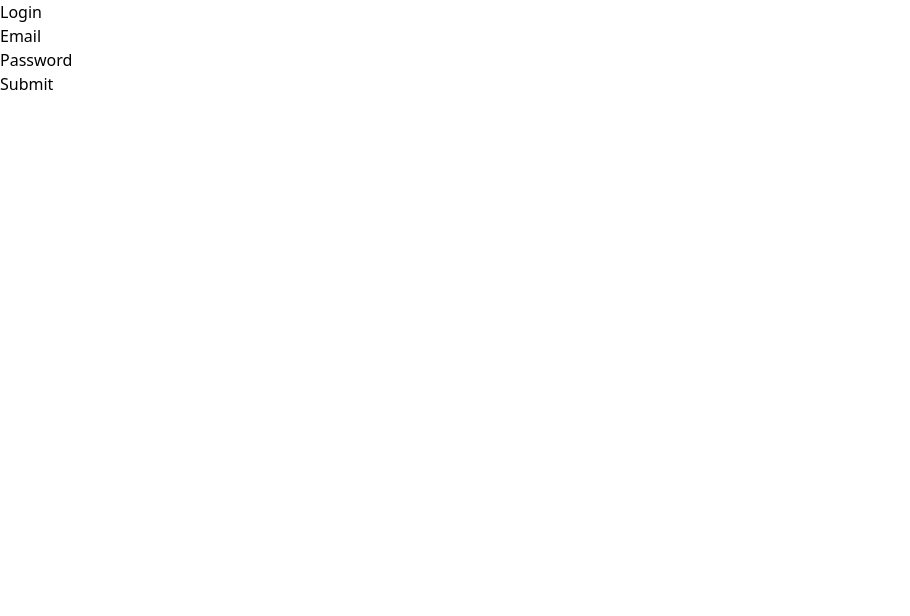
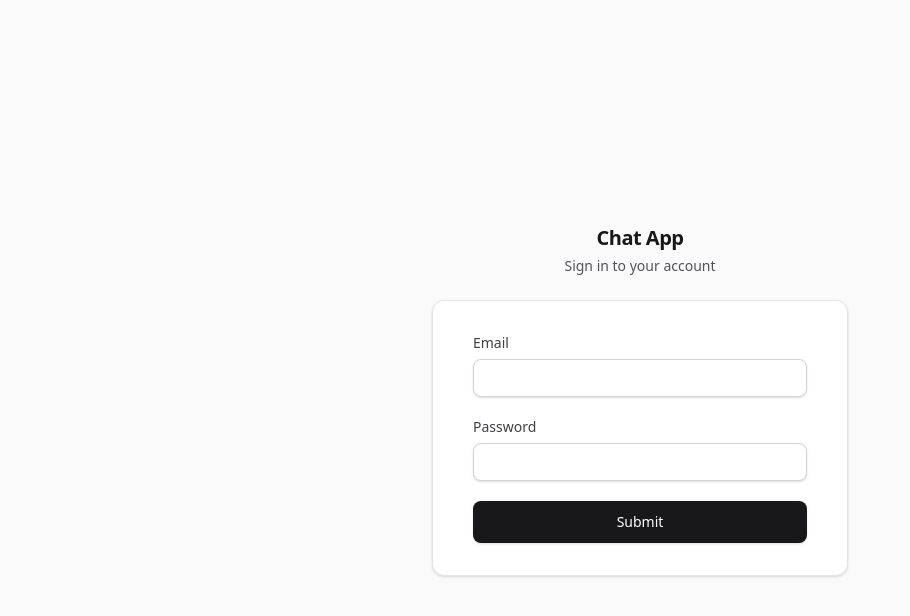
Before and after one commit to moinsayed7/chat-app-frontend, a Next.js app: page /login in a window 1280 px wide. Shown: the top 616 px of the page, without its empty margins (0-910 px from the left). Built offline with nearby package versions, Linux system fonts and the light colour scheme.

Commit message:
Full app styling

```diff
--- a/src/app/ChatRoom.tsx
+++ b/src/app/ChatRoom.tsx
@@ -46,22 +46,24 @@ export function ChatRoom({
     };
   }, []);
 
-  return (
-    <>
+  return (<div className="flex flex-col h-[calc(100vh-3rem)] max-w-4xl mx-auto bg-white border border-zinc-200 rounded-2xl shadow-xs overflow-hidden">
   {socket && (
-        <>
+    <div className="flex flex-col h-full min-h-0">
+      <div className="flex-1 overflow-y-auto min-h-0 p-4 sm:p-6">
         <MessageList
           initialMessages={messages}
           currentUserId={currentUserId}
           socket={socket}
         />
+      </div>
 
+      <div className="border-t border-zinc-200 bg-white p-4 shrink-0">
         <ChatForm
           receiverId={receiverId}
           socket={socket}
         />
-        </>
+      </div>
+    </div>
   )}
-    </>
-  );
+</div>);
 }
--- a/src/app/MessageList.tsx
+++ b/src/app/MessageList.tsx
@@ -18,13 +18,13 @@ export function MessageList({
 }: {
   initialMessages: Message[];
   currentUserId: string;
-  socket: Socket ;
+  socket: Socket;
 }) {
   const [messages, setMessages] = useState<Message[]>(initialMessages);
 
-  useEffect(()=>{
-      setMessages(initialMessages)
-  },[initialMessages])
+  useEffect(() => {
+    setMessages(initialMessages);
+  }, [initialMessages]);
 
   useEffect(() => {
     function handleNewMessage(msg: Message) {
@@ -43,20 +43,19 @@ export function MessageList({
   }, [socket]);
 
   return (
-    <div>
+    <div className="space-y-3 py-2">
       {messages.map((ele) =>
         ele.senderId === currentUserId ? (
-          <div key={ele._id}>
-            <p className="bg-green-300 w-fit px-4 py-2 rounded-2xl mt-2">
+          <div key={ele._id} className="flex justify-end">
+            <p className="bg-zinc-900 text-white max-w-[75%] sm:max-w-[65%] px-4 py-2.5 rounded-2xl rounded-tr-xs text-sm leading-relaxed shadow-xs">
               {ele.text}
             </p>
           </div>
         ) : (
-          <div
-            key={ele._id}
-            className="bg-gray-300 w-fit px-4 py-2 rounded-2xl mt-2"
-          >
+          <div key={ele._id} className="flex justify-start">
+            <div className="bg-zinc-100 text-zinc-900 border border-zinc-200/80 max-w-[75%] sm:max-w-[65%] px-4 py-2.5 rounded-2xl rounded-tl-xs text-sm leading-relaxed shadow-xs">
               {ele.text}
+            </div>
           </div>
         ),
       )}
--- a/src/app/SearchBar.tsx
+++ b/src/app/SearchBar.tsx
@@ -23,20 +23,29 @@ export function SearchBar({
     sendSearchText(search.trim());
   }
 
-  return (
-    <div>
-      <form onSubmit={handleSubmit}>
-        <label htmlFor="search">Find </label>
+  return (<div className="w-full">
+  <form onSubmit={handleSubmit} className="flex items-center gap-3">
+    <label htmlFor="search" className="text-sm font-medium text-zinc-700 shrink-0">
+      Find
+    </label>
+    <div className="relative flex-1">
       <input
         value={search}
         type="text"
         id="search"
+        placeholder="Type to search..."
         onChange={(e) => {
           setSearch(e.target.value);
         }}
+        className="w-full px-4 py-2.5 text-zinc-900 bg-zinc-50 border border-zinc-200 rounded-xl focus:outline-none focus:bg-white focus:border-zinc-900 focus:ring-1 focus:ring-zinc-900 text-sm transition-all placeholder-zinc-400 shadow-xs"
       />
+    </div>
+    <button
+      type="submit"
+      className="px-5 py-2.5 bg-zinc-900 hover:bg-zinc-800 active:bg-zinc-950 text-white font-medium rounded-xl text-sm transition-colors shadow-xs shrink-0 cursor-pointer"
+    >
+      Search
+    </button>
   </form>
-      <button type="submit">Search</button>
-    </div>
-  );
+</div>);
 }
--- a/src/app/SearchedUsers.tsx
+++ b/src/app/SearchedUsers.tsx
@@ -42,12 +42,21 @@ export function SearchedUsers({ searchText }: { searchText: string }) {
     fetchUsers();
   }, [searchText]);
 
-  return (
-    <div>
-      {users.map((ele) => (
-        <Link  key={ele._id} href={`/conversations/${ele._id}`}>
-        <div >{ele.username}</div></Link>
-      ))}
-    </div>
-  );
+  return (<div className="space-y-2 mt-4">
+  {users.map((ele) => (
+    <Link key={ele._id} href={`/conversations/${ele._id}`}>
+      <div className="group flex items-center justify-between p-3.5 bg-white hover:bg-zinc-50 border border-zinc-200/80 hover:border-zinc-300 rounded-xl transition-all duration-150 shadow-xs">
+        <div className="flex items-center space-x-3">
+          <div className="h-10 w-10 rounded-full bg-zinc-900 text-white font-medium flex items-center justify-center text-sm shrink-0">
+            {ele.username ? ele.username.charAt(0).toUpperCase() : "?"}
+          </div>
+          <span className="font-semibold text-zinc-900 text-sm">{ele.username}</span>
+        </div>
+        <span className="text-xs font-medium text-zinc-400 group-hover:text-zinc-700 transition-colors pr-2">
+          Chat →
+        </span>
+      </div>
+    </Link>
+  ))}
+</div>);
 }
--- a/src/app/chatForm.tsx
+++ b/src/app/chatForm.tsx
@@ -49,10 +49,10 @@ export function ChatForm({
     setText("");
   }
 
-  return (
-    <form onSubmit={handleSubmit}>
+  return (<form onSubmit={handleSubmit} className="relative">
+  <div className="flex items-center gap-2">
     <input
-        className="border-2"
+      className="w-full px-4 py-2.5 text-zinc-900 bg-zinc-50 border border-zinc-200 rounded-xl focus:outline-none focus:bg-white focus:border-zinc-900 focus:ring-1 focus:ring-zinc-900 text-sm transition-all placeholder-zinc-400 shadow-xs"
       value={text}
       type="text"
       placeholder="Message"
@@ -60,8 +60,13 @@ export function ChatForm({
         setText(eve.target.value);
       }}
     />
-      <button type="submit">Send</button>
-      {error && <p>{error}</p>}
-    </form>
-  );
+    <button
+      type="submit"
+      className="px-5 py-2.5 bg-zinc-900 hover:bg-zinc-800 active:bg-zinc-950 text-white font-medium rounded-xl text-sm transition-colors shadow-xs shrink-0 cursor-pointer"
+    >
+      Send
+    </button>
+  </div>
+  {error && <p className="text-xs text-red-600 mt-2 font-medium">{error}</p>}
+</form>);
 }
--- a/src/app/conversations/page.tsx
+++ b/src/app/conversations/page.tsx
@@ -66,18 +66,36 @@ export default function Conversations() {
     const otherUsername = otherId?.username;
 
     return (
-      <Link key={ele._id} href={`/conversations/${otherId?._id}`}>
-        <div className="border">
-          <p className="font-bold">{otherUsername}</p>
-          <p>{text}</p>
+    <Link key={ele._id} href={`/conversations/${otherId?._id}`}>
+      <div className="group relative bg-white hover:bg-zinc-50/80 border border-zinc-200/80 hover:border-zinc-300 rounded-xl p-4 sm:p-5 transition-all duration-150 shadow-xs hover:shadow-sm">
+        <div className="flex items-center justify-between gap-4">
+          <div className="flex items-center space-x-4 min-w-0">
+            <div className="h-12 w-12 rounded-full bg-zinc-900 text-white font-semibold flex items-center justify-center shrink-0 text-base shadow-xs">
+              {otherUsername ? otherUsername.charAt(0).toUpperCase() : "?"}
+            </div>
+            <div className="min-w-0 space-y-1">
+              <p className="font-semibold text-zinc-900 text-base truncate">{otherUsername}</p>
+              <p className="text-zinc-500 text-sm truncate">{text}</p>
+            </div>
+          </div>
+          <div className="shrink-0 text-zinc-400 group-hover:text-zinc-600 transition-colors pr-2">
+            <svg className="w-5 h-5" fill="none" stroke="currentColor" viewBox="0 0 24 24">
+              <path strokeLinecap="round" strokeLinejoin="round" strokeWidth="2" d="M9 5l7 7-7 7" />
+            </svg>
+          </div>
         </div>
-      </Link>
-    );
-  });
+      </div>
+    </Link>
+  );
+});
 
   return (
-    <div>
-      <div>{convoUi}</div>
+    <div className="max-w-4xl mx-auto p-4 sm:p-6 lg:p-8 w-full">
+      <div className="mb-8 border-b border-zinc-200 pb-4">
+        <h1 className="text-2xl font-bold tracking-tight text-zinc-900">Conversations</h1>
+        <p className="text-sm text-zinc-500 mt-1">Select a conversation to start messaging</p>
+      </div>
+      <div className="grid gap-3">{convoUi}</div>
     </div>
   );
 }
--- a/src/app/login/page.tsx
+++ b/src/app/login/page.tsx
@@ -51,12 +51,26 @@ export default function Login() {
   }
 
   return (
+    <div className="min-h-screen bg-zinc-50 flex flex-col justify-center py-12 sm:px-6 lg:px-8">
+      <div className="sm:mx-auto sm:w-full sm:max-w-md text-center">
+        <h1 className="text-xl font-bold tracking-tight text-zinc-900 mb-1">
+          Chat App
+        </h1>
+        <h2 className="text-sm text-zinc-600">
+          Sign in to your account
+        </h2>
+      </div>
+
+      <div className="mt-6 sm:mx-auto sm:w-full sm:max-w-md px-4">
+        <div className="bg-white py-8 px-6 shadow-sm border border-zinc-200 rounded-xl sm:px-10">
+          <form onSubmit={handleSubmit} className="space-y-5">
             <div>
-      Login
-      <form onSubmit={handleSubmit}>
-        <div>
-          <div>
-            <label htmlFor="email">Email</label>
+              <label
+                htmlFor="email"
+                className="block text-sm font-medium text-zinc-700 mb-1.5"
+              >
+                Email
+              </label>
               <input
                 id="email"
                 type="text"
@@ -64,11 +78,17 @@ export default function Login() {
                 onChange={(eve) => {
                   setEmail(eve.target.value);
                 }}
+                className="w-full px-3.5 py-2 text-zinc-900 bg-white border border-zinc-300 rounded-lg shadow-sm placeholder-zinc-400 text-sm focus:outline-none focus:border-zinc-900 focus:ring-1 focus:ring-zinc-950 transition-colors"
               />
             </div>
 
             <div>
-            <label htmlFor="password">Password</label>
+              <label
+                htmlFor="password"
+                className="block text-sm font-medium text-zinc-700 mb-1.5"
+              >
+                Password
+              </label>
               <input
                 id="password"
                 type="password"
@@ -76,16 +96,26 @@ export default function Login() {
                 onChange={(eve) => {
                   setPassword(eve.target.value);
                 }}
+                className="w-full px-3.5 py-2 text-zinc-900 bg-white border border-zinc-300 rounded-lg shadow-sm placeholder-zinc-400 text-sm focus:outline-none focus:border-zinc-900 focus:ring-1 focus:ring-zinc-950 transition-colors"
               />
             </div>
 
-          {error && <div className="text-red-500">{error}</div>}
+            {error && (
+              <div className="text-sm text-red-600 bg-red-50 border border-red-200 px-3 py-2 rounded-lg">
+                {error}
+              </div>
+            )}
 
-          <button disabled={isLoading} type="submit">
-            Submit
+            <button
+              disabled={isLoading}
+              type="submit"
+              className="w-full py-2.5 px-4 border border-transparent rounded-lg text-sm font-medium text-white bg-zinc-900 hover:bg-zinc-800 active:bg-zinc-950 focus:outline-none focus:ring-2 focus:ring-offset-2 focus:ring-zinc-900 disabled:opacity-50 disabled:cursor-not-allowed transition-colors shadow-sm"
+            >
+              {isLoading ? "Signing in..." : "Submit"}
             </button>
+          </form>
         </div>
-      </form>
+      </div>
     </div>
   );
 }
--- a/src/app/register/page.tsx
+++ b/src/app/register/page.tsx
@@ -31,12 +31,15 @@ export default function Register() {
     let result;
 
     try {
-      response = await fetch(`${process.env.NEXT_PUBLIC_BACKEND_URL}/auth/register`, {
-        method: "POST",
-        headers: { "Content-Type": "application/json" },
-        body: JSON.stringify(data),
-        credentials: "include",
-      });
+      response = await fetch(
+        `${process.env.NEXT_PUBLIC_BACKEND_URL}/auth/register`,
+        {
+          method: "POST",
+          headers: { "Content-Type": "application/json" },
+          body: JSON.stringify(data),
+          credentials: "include",
+        },
+      );
 
       result = await response.json();
     } catch {
@@ -57,12 +60,27 @@ export default function Register() {
     window.location.href = "/login";
   }
 
-  return (
-    <div>
+  return (<div className="min-h-screen bg-zinc-50 flex flex-col justify-center py-12 sm:px-6 lg:px-8">
+  <div className="sm:mx-auto sm:w-full sm:max-w-md text-center">
+    <h1 className="text-xl font-bold tracking-tight text-zinc-900 mb-1">
+      Chat App
+    </h1>
+    <h2 className="text-sm text-zinc-600">
+      Create a new account
+    </h2>
+  </div>
+
+  <div className="mt-6 sm:mx-auto sm:w-full sm:max-w-md px-4">
+    <div className="bg-white py-8 px-6 shadow-sm border border-zinc-200 rounded-xl sm:px-10">
       <form onSubmit={handleSubmit}>
-        <div>
+        <div className="space-y-5">
           <div>
-            <label htmlFor="username">Username</label>
+            <label
+              htmlFor="username"
+              className="block text-sm font-medium text-zinc-700 mb-1.5"
+            >
+              Username
+            </label>
             <input
               id="username"
               type="text"
@@ -70,11 +88,17 @@ export default function Register() {
               onChange={(eve) => {
                 setUsername(eve.target.value);
               }}
+              className="w-full px-3.5 py-2 text-zinc-900 bg-white border border-zinc-300 rounded-lg shadow-sm placeholder-zinc-400 text-sm focus:outline-none focus:border-zinc-900 focus:ring-1 focus:ring-zinc-950 transition-colors"
             />
           </div>
 
           <div>
-            <label htmlFor="email">Email</label>
+            <label
+              htmlFor="email"
+              className="block text-sm font-medium text-zinc-700 mb-1.5"
+            >
+              Email
+            </label>
             <input
               id="email"
               type="text"
@@ -82,11 +106,17 @@ export default function Register() {
               onChange={(eve) => {
                 setEmail(eve.target.value);
               }}
+              className="w-full px-3.5 py-2 text-zinc-900 bg-white border border-zinc-300 rounded-lg shadow-sm placeholder-zinc-400 text-sm focus:outline-none focus:border-zinc-900 focus:ring-1 focus:ring-zinc-950 transition-colors"
             />
           </div>
 
           <div>
-            <label htmlFor="password">Password</label>
+            <label
+              htmlFor="password"
+              className="block text-sm font-medium text-zinc-700 mb-1.5"
+            >
+              Password
+            </label>
             <input
               id="password"
               type="password"
@@ -94,16 +124,26 @@ export default function Register() {
               onChange={(eve) => {
                 setPassword(eve.target.value);
               }}
+              className="w-full px-3.5 py-2 text-zinc-900 bg-white border border-zinc-300 rounded-lg shadow-sm placeholder-zinc-400 text-sm focus:outline-none focus:border-zinc-900 focus:ring-1 focus:ring-zinc-950 transition-colors"
             />
           </div>
 
-          {error && <div className="text-red-500">{error}</div>}
+          {error && (
+            <div className="text-sm text-red-600 bg-red-50 border border-red-200 px-3 py-2 rounded-lg">
+              {error}
+            </div>
+          )}
 
-          <button disabled={isLoading} type="submit">
-            Submit
+          <button
+            disabled={isLoading}
+            type="submit"
+            className="w-full py-2.5 px-4 border border-transparent rounded-lg text-sm font-medium text-white bg-zinc-900 hover:bg-zinc-800 active:bg-zinc-950 focus:outline-none focus:ring-2 focus:ring-offset-2 focus:ring-zinc-900 disabled:opacity-50 disabled:cursor-not-allowed transition-colors shadow-sm"
+          >
+            {isLoading ? "Creating account..." : "Submit"}
           </button>
         </div>
       </form>
     </div>
-  );
+  </div>
+</div>);
 }
--- a/src/app/searchCont.tsx
+++ b/src/app/searchCont.tsx
@@ -19,10 +19,8 @@ export default function SearchCont() {
     setText(searchText);
   }
 
-  return (
-    <div>
-      <SearchBar sendSearchText={getSearchText} />
-      <SearchedUsers searchText={text} />
-    </div>
-  );
+  return (<div className="space-y-6">
+  <SearchBar sendSearchText={getSearchText} />
+  <SearchedUsers searchText={text} />
+</div>);
 }
--- a/src/app/users/page.tsx
+++ b/src/app/users/page.tsx
@@ -1,8 +1,9 @@
 import SearchCont from "../searchCont";
 
-
 export default async function UsersSearch() {
-
-
-  return <SearchCont/>;
+  return (<div className="max-w-4xl mx-auto p-4 sm:p-6 lg:p-8 w-full">
+    <div className="bg-white border border-zinc-200/80 rounded-xl shadow-xs p-4 sm:p-6">
+      <SearchCont />
+    </div>
+  </div>)
 }
```
Lines whose indentation alone changed are shown as unchanged.
